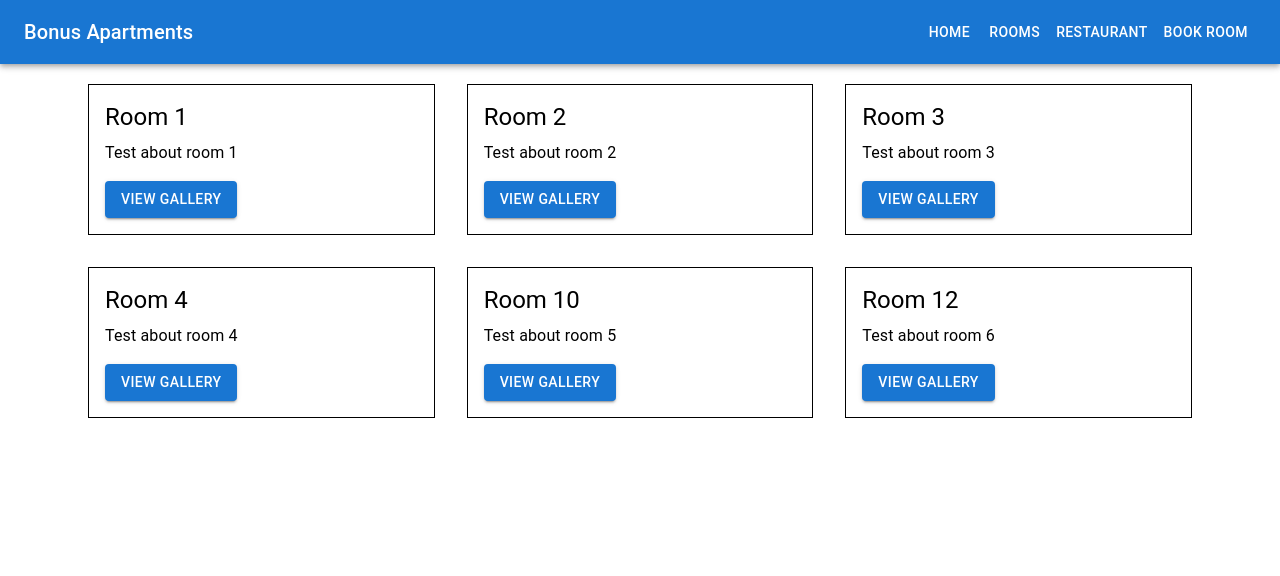
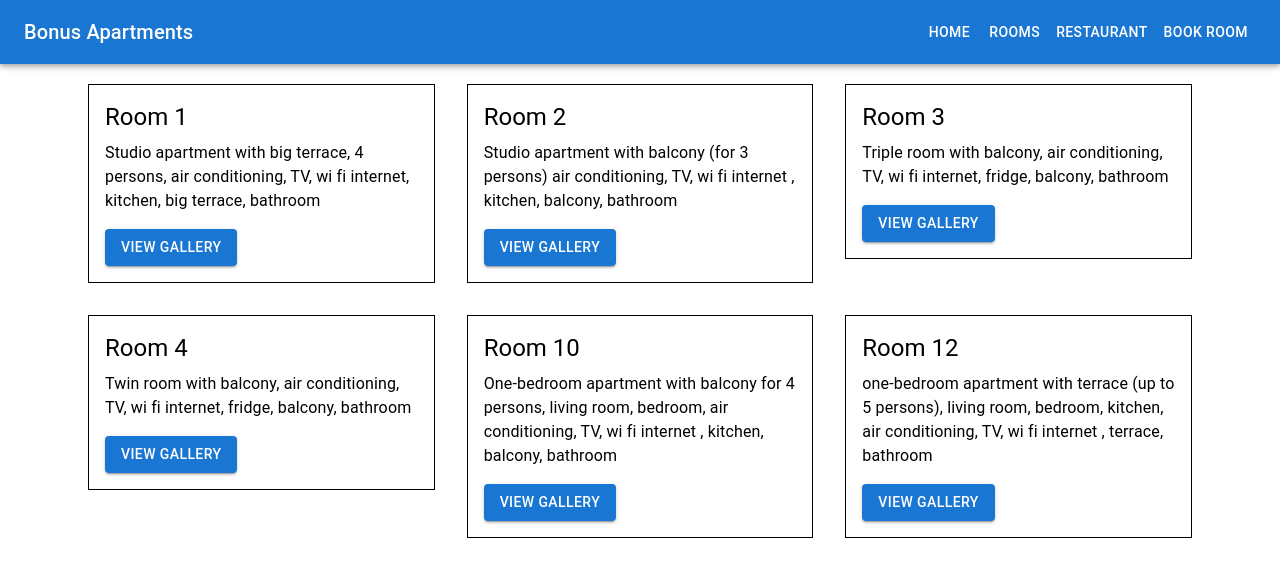
Before and after one commit to bubanjan/apartmentsbonus, a React (Create React App) app: page /rooms in a window 1280 px wide. Shown: the top 576 px of the page. Built offline with nearby package versions, Linux system fonts and the light colour scheme.

Commit message:
data rooms

```diff
--- a/src/components/Home.jsx
+++ b/src/components/Home.jsx
@@ -5,7 +5,7 @@ import { Container, Typography, Box } from "@mui/material";
 const Home = () => {
     return (
         <Container>
-            <Typography variant="h2" gutterBottom>
+            <Typography variant="h4" gutterBottom>
                 Bonus Apartments Budva
             </Typography>
             <Typography variant="body1" paragraph>
--- a/src/components/Restaurant.jsx
+++ b/src/components/Restaurant.jsx
@@ -5,7 +5,7 @@ import { Container, Typography } from "@mui/material";
 const Restaurant = () => {
     return (
         <Container>
-            <Typography variant="h2" gutterBottom>
+            <Typography variant="h4" gutterBottom>
                 Restaurant
             </Typography>
             <Typography variant="body1">
--- a/src/components/Rooms.jsx
+++ b/src/components/Rooms.jsx
@@ -7,32 +7,38 @@ import "react-image-lightbox/style.css"; // This only needs to be imported once
 const rooms = [
     {
         title: "Room 1",
-        description: "Test about room 1",
+        description:
+            "Studio apartment with big terrace, 4 persons, air conditioning, TV, wi fi internet, kitchen, big terrace, bathroom ",
         folder: "room1",
     },
     {
         title: "Room 2",
-        description: "Test about room 2",
+        description:
+            "Studio apartment with balcony (for 3 persons) air conditioning, TV, wi fi internet , kitchen, balcony, bathroom",
         folder: "room2",
     },
     {
         title: "Room 3",
-        description: "Test about room 3",
+        description:
+            "Triple room with balcony, air conditioning, TV, wi fi internet, fridge, balcony, bathroom",
         folder: "room3",
     },
     {
         title: "Room 4",
-        description: "Test about room 4",
+        description:
+            "Twin room with balcony, air conditioning, TV, wi fi internet, fridge, balcony, bathroom",
         folder: "room4",
     },
     {
         title: "Room 10",
-        description: "Test about room 5",
+        description:
+            "One-bedroom apartment with balcony for 4 persons, living room, bedroom, air conditioning, TV, wi fi internet , kitchen, balcony, bathroom  ",
         folder: "room10",
     },
     {
         title: "Room 12",
-        description: "Test about room 6",
+        description:
+            "one-bedroom apartment with terrace (up to 5 persons), living room, bedroom, kitchen, air conditioning, TV, wi fi internet , terrace, bathroom ",
         folder: "room12",
     },
 ];
```
